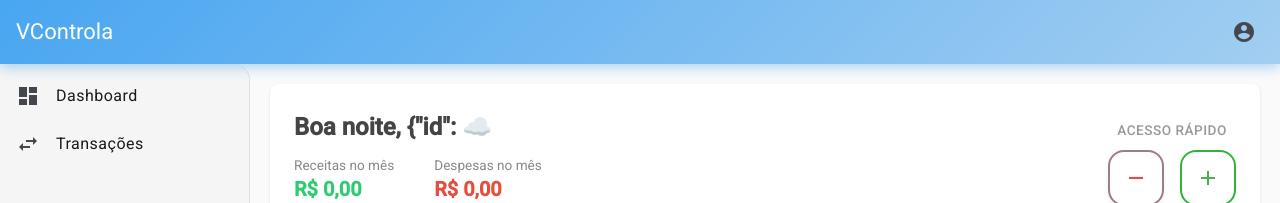
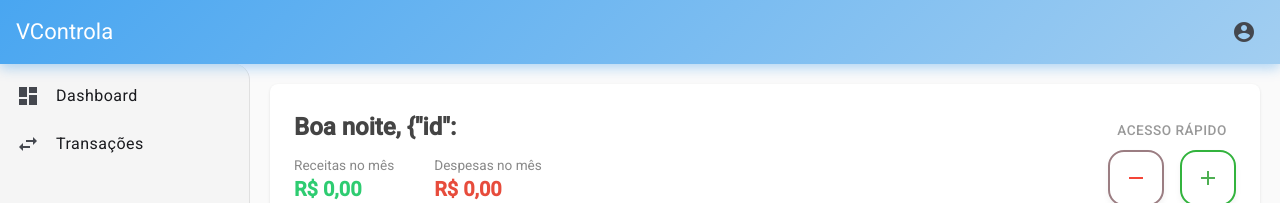
Before and after one commit to VictorWes/VControla-Front, an Angular app: page /sistema/dashboard/home in a window 1280 px wide. Shown: the top 203 px of the page. Built offline with nearby package versions, Linux system fonts and the light colour scheme; sample sign-in values are in the browser's storage.

Commit message:
chore: remove icon desnecessario

```diff
--- a/src/app/features/dashboard/pages/dashboard-home/dashboard-home.component.html
+++ b/src/app/features/dashboard/pages/dashboard-home/dashboard-home.component.html
@@ -1,7 +1,7 @@
 <div class="dashboard-container">
   <section class="summary-header">
     <div class="welcome">
-      <h2>{{ saudacao }}, {{ nomeUsuario }} ☁️</h2>
+      <h2>{{ saudacao }}, {{ nomeUsuario }}</h2>
       <div class="stats">
         <div class="stat-item">
           <span>Receitas no mês</span>
```
